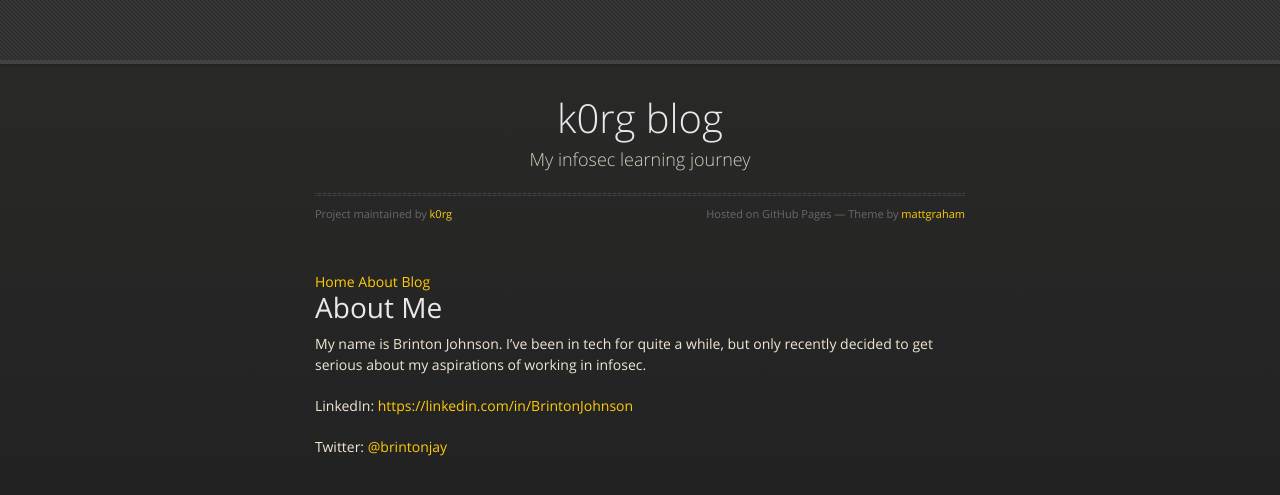
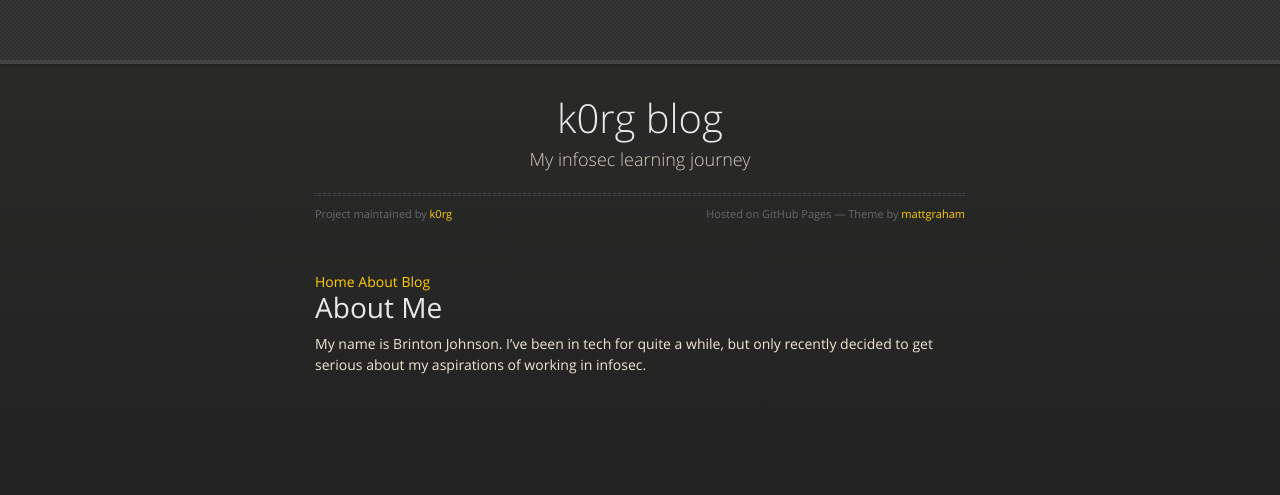
Before and after one commit to k0rg/k0rg.github.io, a Jekyll site: the page built from about.markdown, in a window 1280 px wide. Shown: the top 495 px of the page. Built offline with Jekyll 4.4.1, drawn with Linux system fonts in a browser that asks for light colours.

```diff
--- a/about.markdown
+++ b/about.markdown
@@ -6,8 +6,3 @@
 # About Me
 
 My name is Brinton Johnson. I've been in tech for quite a while, but only recently decided to get serious about my aspirations of working in infosec.
-
-
-LinkedIn: [https://linkedin.com/in/BrintonJohnson](https://linkedin.com/in/BrintonJohnson)
-
-Twitter: [@brintonjay](https://twitter.com/brintonjay)
```
